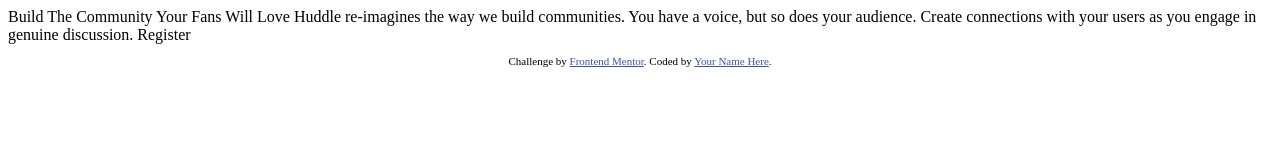
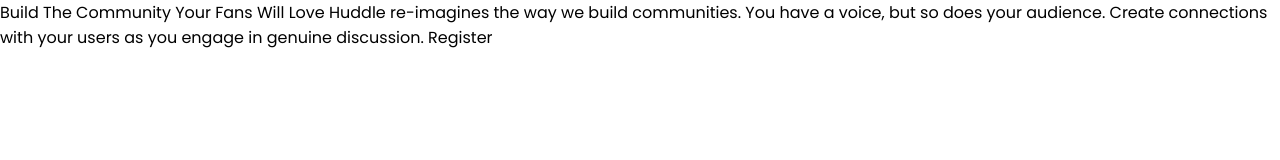
Before and after one commit to giorgi-gagnidze/huddle-landing-page-with-single-introductory-section-master, a plain HTML site: page index.html in a window 1280 px wide. Drawn offline with Linux system fonts and the light colour scheme.

Commit message:
Add some links and style reset

```diff
--- /dev/null
+++ b/CSS/style.css
@@ -0,0 +1,14 @@
+* {
+  margin: 0;
+  padding: 0;
+  box-sizing: border-box;
+}
+
+:root {
+  --violet: hsl(257, 40%, 49%);
+  --soft-magenta: hsl(300, 69%, 71%);
+}
+
+body {
+  font-family: Poppins, "sans serif";
+}
--- a/index.html
+++ b/index.html
@@ -1,33 +1,26 @@
 <!DOCTYPE html>
 <html lang="en">
-<head>
-  <meta charset="UTF-8">
-  <meta name="viewport" content="width=device-width, initial-scale=1.0"> <!-- displays site properly based on user's device -->
+  <head>
+    <meta charset="UTF-8" />
+    <meta name="viewport" content="width=device-width, initial-scale=1.0" />
+    <!-- displays site properly based on user's device -->
 
-  <link rel="icon" type="image/png" sizes="32x32" href="./images/favicon-32x32.png">
-
-  <title>Frontend Mentor | Huddle landing page with single introductory section</title>
-
-  <!-- Feel free to remove these styles or customise in your own stylesheet 👍 -->
-  <style>
-    .attribution { font-size: 11px; text-align: center; }
-    .attribution a { color: hsl(228, 45%, 44%); }
-  </style>
-</head>
-<body>
-
-  Build The Community Your Fans Will Love
-
-  Huddle re-imagines the way we build communities. You have a voice, but so does your audience.
-  Create connections with your users as you engage in genuine discussion.
-
-  Register
-
-  <footer>
-    <p class="attribution">
-      Challenge by <a href="https://www.frontendmentor.io?ref=challenge" target="_blank">Frontend Mentor</a>.
-      Coded by <a href="#">Your Name Here</a>.
-    </p>
-  </footer>
-</body>
+    <link
+      rel="icon"
+      type="image/png"
+      sizes="32x32"
+      href="./images/favicon-32x32.png"
+    />
+    <link
+      href="https://fonts.googleapis.com/css2?family=Open+Sans&family=Poppins:wght@400;600&display=swap"
+      rel="stylesheet"
+    />
+    <link rel="stylesheet" href="./CSS/style.css" />
+    <title>Huddle landing page with single introductory section</title>
+  </head>
+  <body>
+    Build The Community Your Fans Will Love Huddle re-imagines the way we build
+    communities. You have a voice, but so does your audience. Create connections
+    with your users as you engage in genuine discussion. Register
+  </body>
 </html>
```
